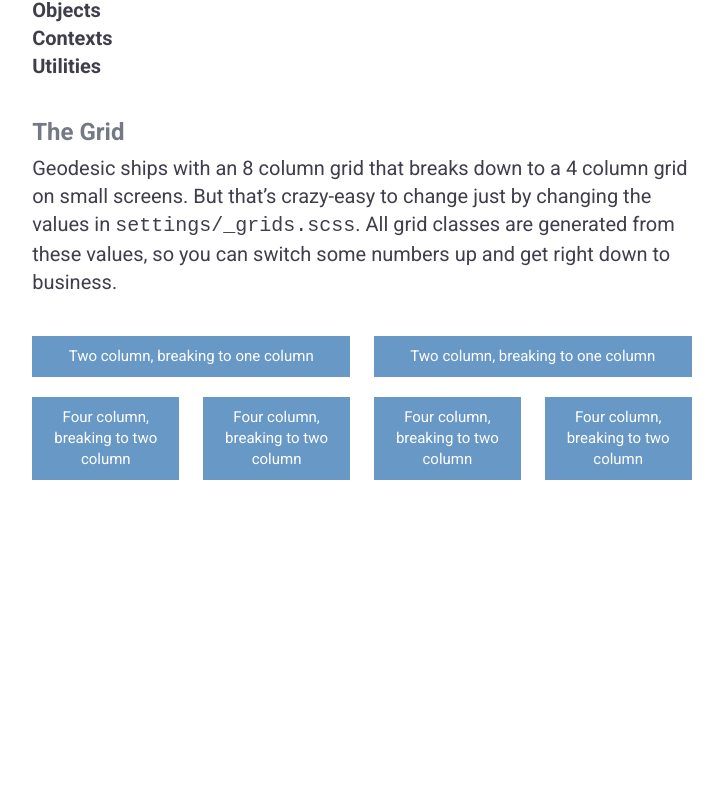
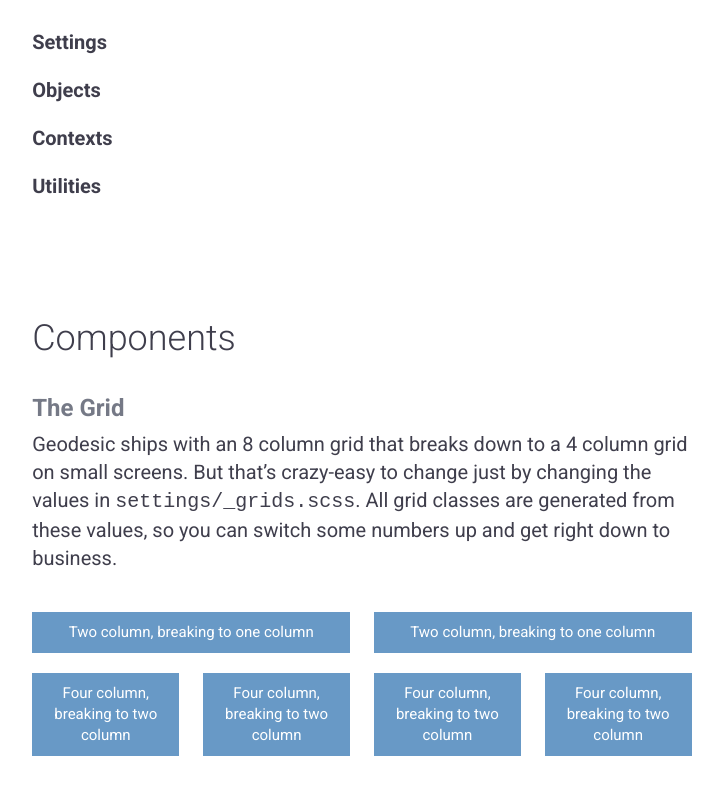
Before and after one commit to mejarc/geodesic, a website: page index.html in a window 1280 px wide. Shown: the part 442-1248 px from the top of the page, without its empty margins (278-1001 px from the left). Before the commit the page ends 942 px from the top, so only its background shows below. Drawn offline with Linux system fonts and the light colour scheme.

Commit message:
Much better context distinctions

```diff
--- a/index.html
+++ b/index.html
@@ -20,21 +20,23 @@
     </div>
   </header>
   <main>
-    <div class="row font-small face-text line-text mar-b-large">
+    <div class="row font-small face-text line-text mar-b-huge c-content-spacing">
       <p>Geodesic is a Sass toolkit for making large systems out of small parts. It provides lots of discrete chunks powered by configurable fiddly bits. Clone Geodesic, configure, and then start adding and deleting as you see fit. You&rsquo;ll have a complete functional CSS system in no time!</p>
     </div>
-    <div class="row font-small face-text line-text mar-b-large">
-      <h2 class="font-large color-navy light line-solid mar-b-medium">Concepts</h2>
-      <div class="context-content mar-b-large">
+    <div class="row font-small face-text line-text mar-b-huge">
+      <h2 class="font-large color-navy light line-solid mar-b-large">Concepts</h2>
+      <div class="c-content-spacing c-content-style mar-b-large">
         <p><strong>Settings</strong></p>
         <p><strong>Objects</strong></p>
         <p><strong>Contexts</strong></p>
         <p><strong>Utilities</strong></p>
       </div>
+    </div>
+    <div class="row font-small face-text line-text mar-b-huge">
+      <h2 class="font-large color-navy light line-solid mar-b-large">Components</h2>
       <h3 class="font-medium color-gray bold line-solid mar-b-small">The Grid</h3>
       <p>Geodesic ships with an 8 column grid that breaks down to a 4 column grid on small screens. But that&rsquo;s crazy-easy to change just by changing the values in <code>settings/_grids.scss</code>. All grid classes are generated from these values, so you can switch some numbers up and get right down to business.</p>
-    </div>
-    <div class="row font-tiny face-text line-text">
+      <div class="mar-t-large font-tiny face-text line-text">
         <div class="col4--small col4--medium mar-b-medium pad-small bg-blue color-white align-c">
           Two column, breaking to one column
         </div>
@@ -54,6 +56,7 @@
           Four column, breaking to two column
         </div>
       </div>
+    </div>
   </main>
 </body>
 
--- /dev/null
+++ b/scss/contexts/_content-spacing.scss
@@ -0,0 +1,9 @@
+.c-content-spacing {
+  $content-elements: p, ul, ol, blockquote, figure, h1, h2, h3, h4, h5, h6;
+
+  #{$content-elements} {
+    &:not(:first-child) {
+      margin-top: 1em;
+    }
+  }
+}
--- a/scss/contexts/_content-style.scss
+++ b/scss/contexts/_content-style.scss
@@ -1,3 +1,3 @@
-.context-content {
+.c-content-style {
 
 }
--- a/scss/contexts/_link-style.scss
+++ b/scss/contexts/_link-style.scss
@@ -1,3 +1,3 @@
-.context-link-style {
+.c-link-style {
 
 }
--- a/scss/geodesic.scss
+++ b/scss/geodesic.scss
@@ -18,7 +18,10 @@
 
 // Contexts modify elements under them. Use them for spacing or to add rules to
 // bare elements in a safe, scoped way
-@import "contexts/space";
+@import "contexts/spacing";
+@import "contexts/content-style";
+@import "contexts/content-spacing";
+@import "contexts/link-style";
 
 // Utilities come last so that they can always modify objects and elements
 @import "utilities/grid";
--- a/scss/utilities/_type.scss
+++ b/scss/utilities/_type.scss
@@ -14,8 +14,14 @@
 
 .font-tiny { font-size: 15px; }
 .font-small { font-size: 20px; }
-.font-medium { font-size: 24px; }
-.font-large { font-size: 36px; }
+.font-medium {
+  font-size: 23px;
+  @include font-scale($large-up, 24px);
+}
+.font-large {
+  font-size: 28px;
+  @include font-scale($large-up, 36px);
+}
 .font-huge {
   font-size: 42px;
   @include font-scale($large-up, 56px);
```
Also changed, not shown: css/geodesic.css, scss/contexts/_spacing.scss (renamed from scss/contexts/_space.scss). Lines whose indentation alone changed are shown as unchanged.
